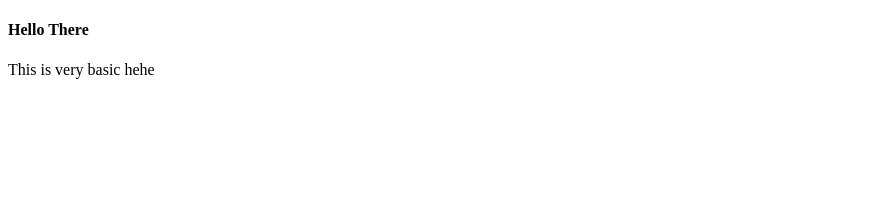
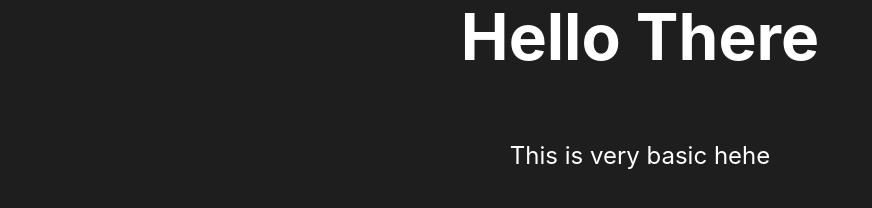
Before and after one commit to TheReactorDev/kemoi, a plain HTML site: page index.html in a window 1280 px wide. Shown: the whole page, without its empty margins (0-872 px from the left). Drawn offline with Linux system fonts and the light colour scheme.

Commit message:
Update index.html

```diff
--- a/index.html
+++ b/index.html
@@ -5,10 +5,11 @@
     <meta property="og:title" content="Kemoi">
     <meta property="og:description" content="Oh, hello there">
     <title>Kemoi :3</title>
+    <link href="style.css" rel="stylesheet" type="text/css" />
   </head>
 
   <body>
-    <h4>Hello There</h4>
-    <p>This is very basic hehe</p>
+    <h4 class="title">Hello There</h4>
+    <p class="description">This is very basic hehe</p>
   </body>
 </html>
```
